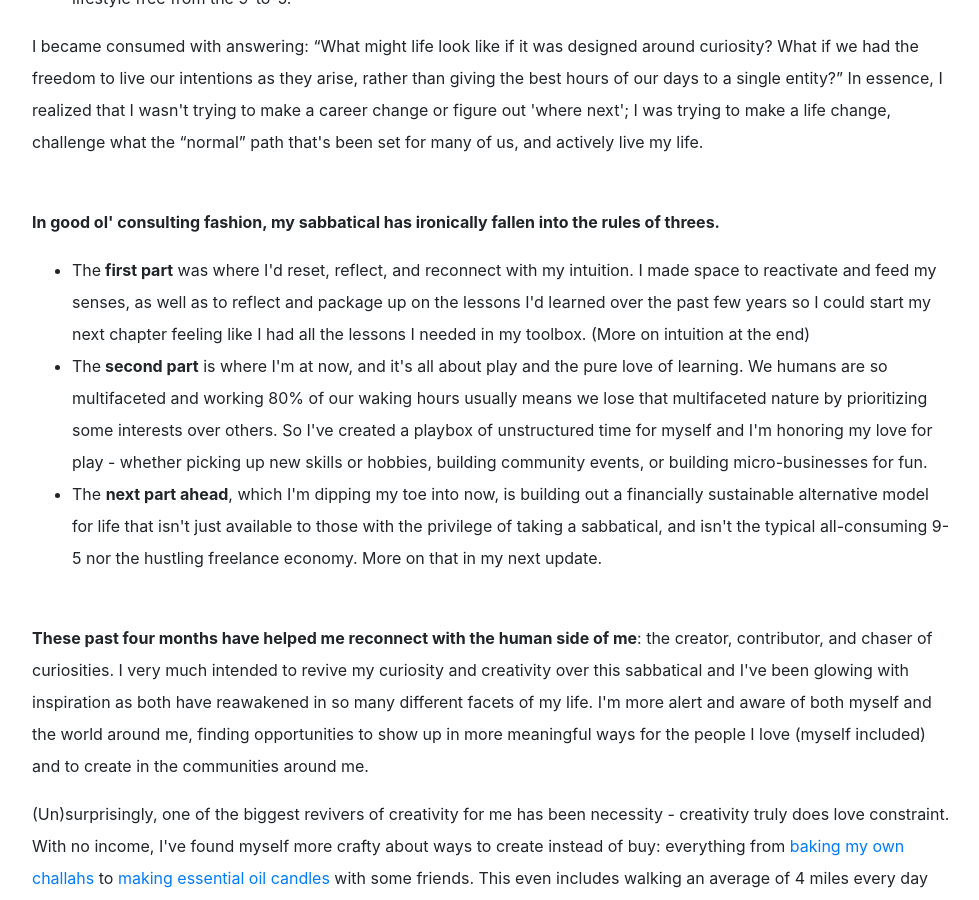
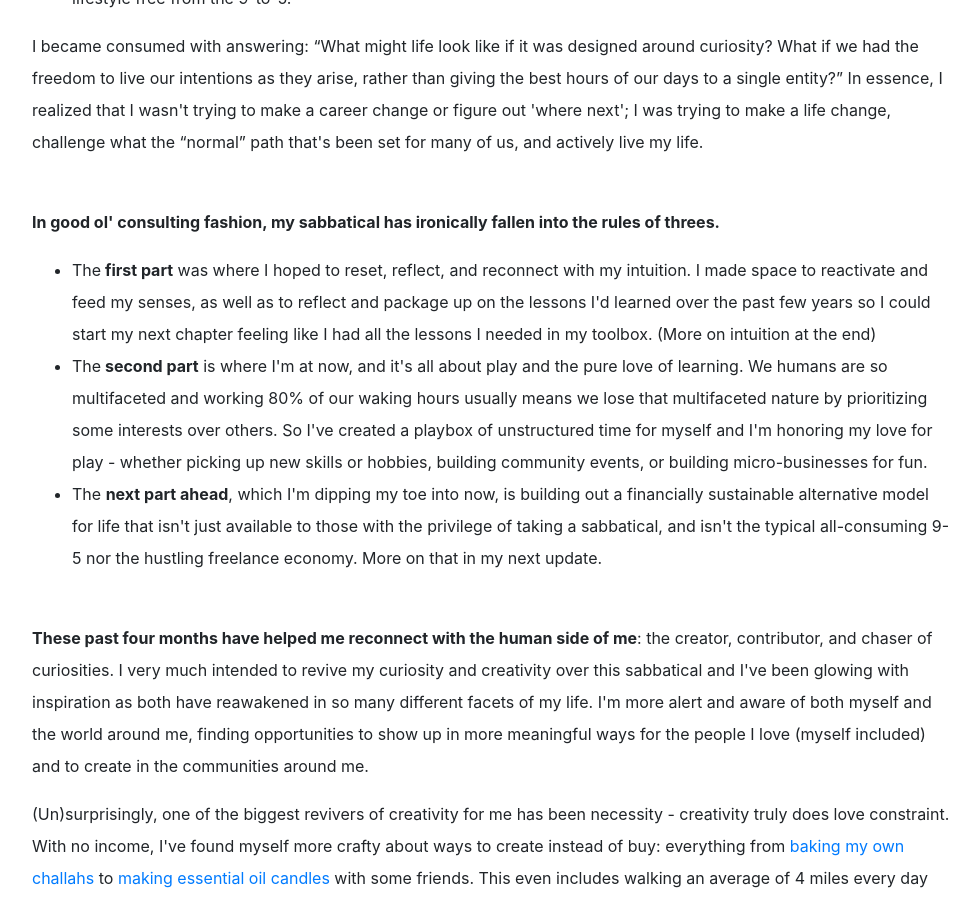
Before and after one commit to dalkat/dalkat.github.io, a Jekyll site: the page built from update-1.md, in a window 1280 px wide and 900 px high, scrolled down 1005 px. Shown: the whole window, without its empty margins (148-1127 px from the left). Built offline with Jekyll 4.4.1, drawn with Linux system fonts in a browser that asks for light colours; nearby versions of some CDN libraries; some web fonts are replaced; library files that are not in the unit come from our copies.

```diff
--- a/_layouts/default-sub.html
+++ b/_layouts/default-sub.html
@@ -169,6 +169,7 @@
 
 
     <!--client carousel slick-->
+    <script src="//code.jquery.com/jquery-1.11.1.min.js"></script>
     <script type="text/javascript" src="/slick/slick.min.js"></script>
     <script src="/js/clientcarousel.js"></script>
 
--- a/_layouts/update-1.html
+++ b/_layouts/update-1.html
@@ -44,7 +44,7 @@ layout: default-sub
             <p>I became consumed with answering: &ldquo;What might life look like if it was designed around curiosity? What if we had the freedom to live our intentions as they arise, rather than giving the best hours of our days to a single entity?&rdquo; In essence, I realized that I wasn't trying to make a career change or figure out 'where next'; I was trying to make a life change, challenge what the &ldquo;normal&rdquo; path that's been set for many of us, and actively live my life.</p><br>
             <p><b>In good ol' consulting fashion, my sabbatical has ironically fallen into the rules of threes.&nbsp;</b></p>
             <p><ul>
-            <li>The<strong> first part</strong>&nbsp;was where I'd reset, reflect, and reconnect with my intuition. I made space to reactivate and feed my senses, as well as to reflect and package up on the lessons I'd learned over the past few years so I could start my next chapter feeling like I had all the lessons I needed in my toolbox.&nbsp;(More on intuition at the end)</li>
+            <li>The<strong> first part</strong>&nbsp;was where I hoped to reset, reflect, and reconnect with my intuition. I made space to reactivate and feed my senses, as well as to reflect and package up on the lessons I'd learned over the past few years so I could start my next chapter feeling like I had all the lessons I needed in my toolbox.&nbsp;(More on intuition at the end)</li>
             <li>The<strong> second part</strong>&nbsp;is where I'm at now, and it's all about play and the pure love of learning. We humans are so multifaceted and working 80% of our waking hours usually means we lose that multifaceted nature by prioritizing some interests over others. So I've created a playbox of unstructured time for myself and I'm honoring my love for play - whether picking up new skills or hobbies, building community events, or building micro-businesses for fun.</li>
             <li>The&nbsp;<strong>next part ahead</strong>, which I'm dipping my toe into now, is building out a financially sustainable alternative model for life that isn't just available to those with the privilege of taking a sabbatical, and isn't the typical all-consuming 9-5 nor the hustling freelance economy. More on that in my next update.</li>
             </ul></p><br>
```
